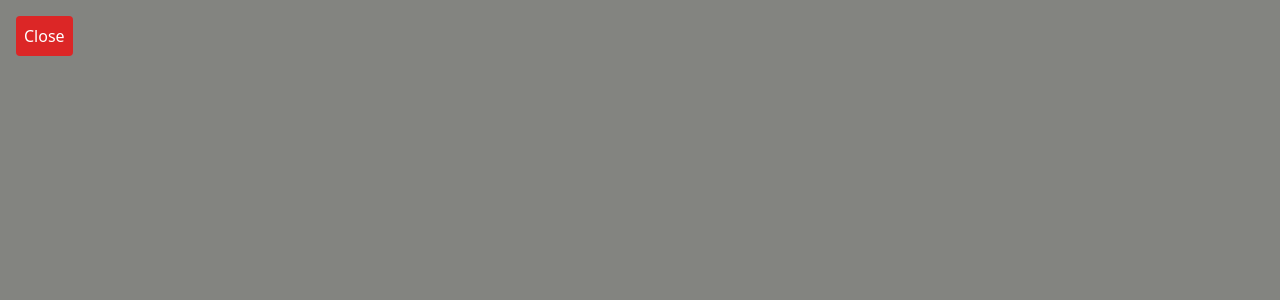
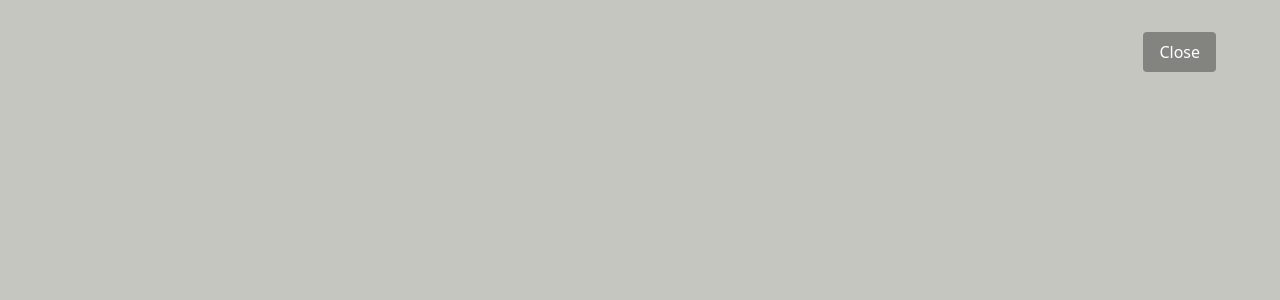
Before and after one commit to owen-addison/clima-e-comm-site, a React (Vite) app: page / in a window 1280 px wide. Both pictures are taken after a click on the element "About". Shown: the top 300 px of the page. Built offline with nearby package versions, Linux system fonts and the light colour scheme; a web font is replaced by a local one.

Commit message:
[style] Restyle the About section

```diff
--- a/src/App.css
+++ b/src/App.css
@@ -1,5 +1,6 @@
 #root,
-.header {
+.header,
+.about {
   max-width: 1280px;
   margin: 0 auto;
   padding: 2rem;
--- a/src/components/About.jsx
+++ b/src/components/About.jsx
@@ -3,13 +3,15 @@ import PropTypes from 'prop-types';
 function About({ onClose }) {
   return (
     <>
-      <div className="fixed inset-0 z-10 flex flex-col items-start justify-between bg-moss-700">
-        <button
-          onClick={onClose}
-          className="m-4 rounded bg-red-600 p-2 text-white hover:bg-red-700"
-        >
-          Close
-        </button>
+      <div className="about fixed inset-0 z-10 flex flex-col items-start justify-between bg-moss-400">
+        <div className="about-header flex w-full flex-row justify-end px-4">
+          <button
+            onClick={onClose}
+            className="mx-4 rounded bg-moss-700 px-4 py-2 text-white hover:bg-moss-900"
+          >
+            Close
+          </button>
+        </div>
         {/* Your about content here */}
       </div>
     </>
```
